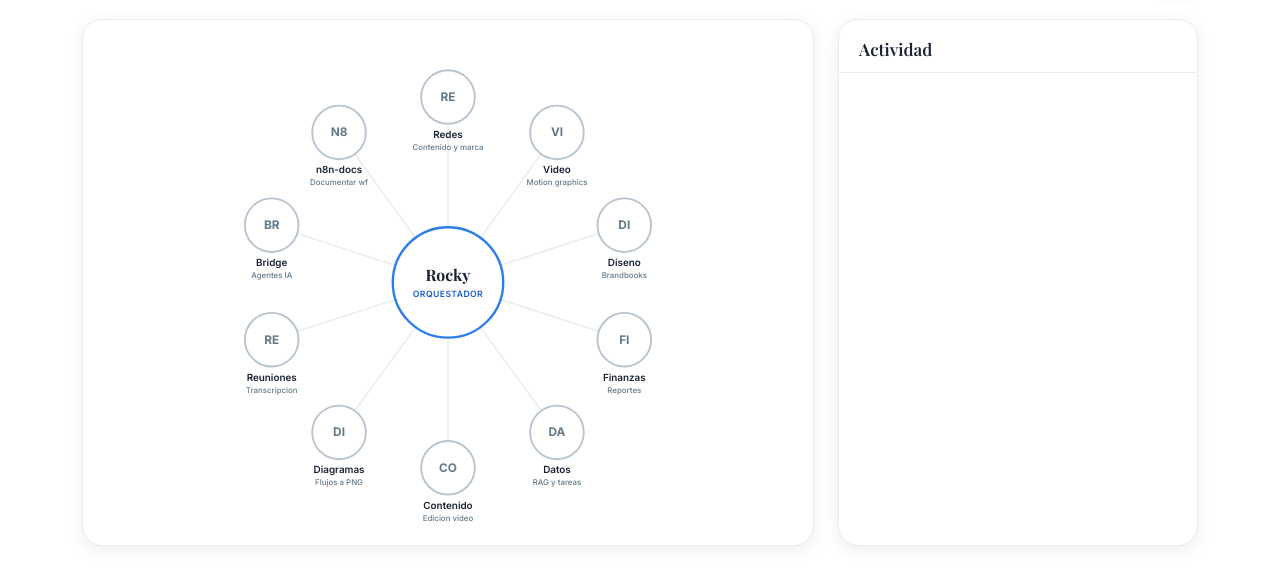
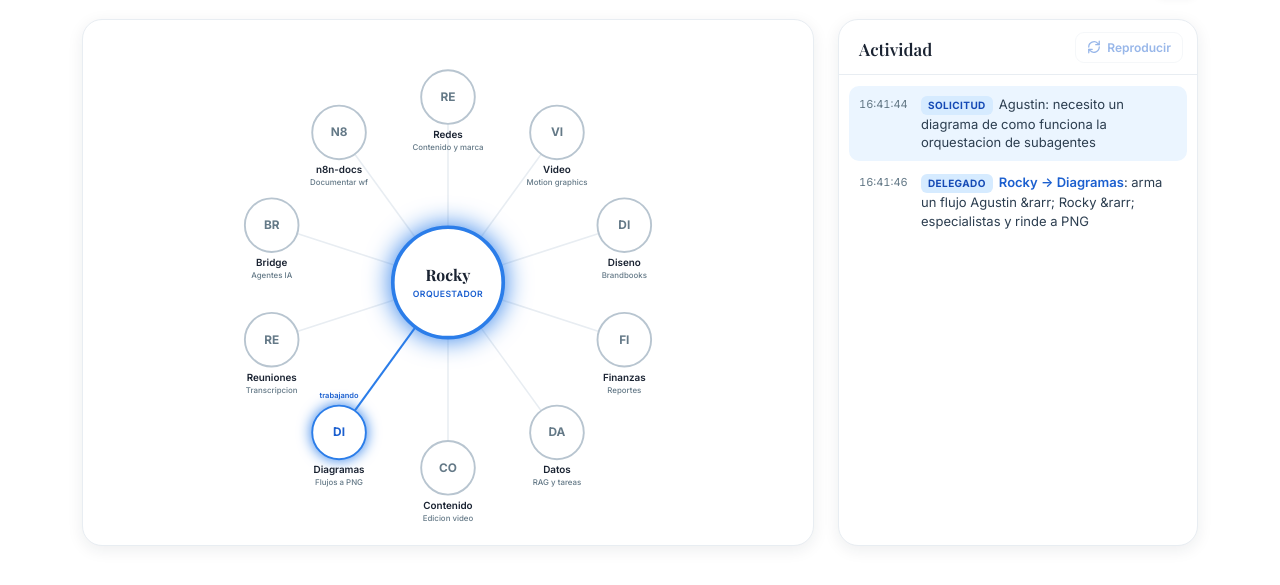
Before and after one commit to Agustin1231/visor-subagentes, a plain HTML site: page index.html in a window 1280 px wide. Shown: the part 75-660 px from the top of the page. Drawn offline with nearby package versions, Linux system fonts and the light colour scheme.

Commit message:
Visor: auto-reproduce la actividad al cargar y replay al hacer click

```diff
--- a/index.html
+++ b/index.html
@@ -41,8 +41,13 @@ h1{font-family:var(--font-serif);font-weight:700;color:var(--navy);font-size:28p
 .stage{background:var(--panel);border:1px solid var(--line);border-radius:20px;box-shadow:var(--shadow-md);padding:10px;position:relative;overflow:hidden}
 .stage svg{width:100%;height:auto;display:block}
 .panel{background:var(--panel);border:1px solid var(--line);border-radius:20px;box-shadow:var(--shadow-md);display:flex;flex-direction:column;overflow:hidden}
-.panel h2{font-family:var(--font-serif);font-size:17px;color:var(--navy);padding:18px 20px 12px;border-bottom:1px solid var(--line);font-weight:600}
-.log{flex:1;overflow:auto;padding:8px 10px;max-height:520px}
+.phead{display:flex;align-items:center;justify-content:space-between;border-bottom:1px solid var(--line)}
+.panel h2{font-family:var(--font-serif);font-size:17px;color:var(--navy);padding:18px 20px 14px;font-weight:600}
+.replay{display:inline-flex;align-items:center;gap:6px;cursor:pointer;border:1px solid var(--line);background:var(--panel);color:var(--blue-600);font-family:var(--font-sans);font-weight:600;font-size:12px;padding:7px 11px;border-radius:9px;margin-right:14px;transition:.2s}
+.replay:hover{border-color:var(--blue-500);background:var(--blue-50)}
+.replay:disabled{opacity:.45;cursor:default}
+.replay svg{width:14px;height:14px}
+.log{flex:1;overflow:auto;padding:8px 10px;max-height:520px;cursor:pointer}
 .entry{display:flex;gap:10px;padding:9px 10px;border-radius:10px;margin:3px 0;font-size:13px;line-height:1.45;animation:in .35s ease}
 .entry .t{color:var(--dark-gray);font-variant-numeric:tabular-nums;font-size:11px;padding-top:2px;min-width:52px}
 .entry .b{flex:1;color:var(--charcoal)}
@@ -90,8 +95,14 @@ h1{font-family:var(--font-serif);font-weight:700;color:var(--navy);font-size:28p
       <svg id="graph" viewBox="0 0 900 640" preserveAspectRatio="xMidYMid meet"></svg>
     </div>
     <div class="panel">
-      <h2>Actividad</h2>
-      <div class="log" id="log"></div>
+      <div class="phead">
+        <h2>Actividad</h2>
+        <button class="replay" id="replayBtn" title="Reproducir de nuevo">
+          <svg viewBox="0 0 24 24" fill="none" stroke="currentColor" stroke-width="2.2" stroke-linecap="round" stroke-linejoin="round"><path d="M21 2v6h-6"/><path d="M3 12a9 9 0 0115.5-6.3L21 8"/><path d="M3 22v-6h6"/><path d="M21 12a9 9 0 01-15.5 6.3L3 16"/></svg>
+          Reproducir
+        </button>
+      </div>
+      <div class="log" id="log" title="Click para reproducir de nuevo"></div>
     </div>
   </div>
 </div>
@@ -210,7 +221,29 @@ function setTheme(t){document.documentElement.setAttribute('data-theme',t);btn.i
 btn.onclick=()=>setTheme(document.documentElement.getAttribute('data-theme')==='dark'?'light':'dark');
 setTheme((()=>{try{return localStorage.getItem('visorTheme')||'light'}catch(e){return 'light'}})());
 
+/* demo scenario: una orquestacion real (delegacion al agente de diagramas) */
+const STEPS=[
+  {d:1400, fn:()=>viz.request('Agustin: necesito un diagrama de como funciona la orquestacion de subagentes')},
+  {d:1800, fn:()=>viz.delegate('diagramas','arma un flujo Agustin &rarr; Rocky &rarr; especialistas y rinde a PNG')},
+  {d:2000, fn:()=>viz.agentMsg('diagramas','escribo el .d2 y corro el render')},
+  {d:2200, fn:()=>viz.done('diagramas','PNG renderizado (orquestador.png)')},
+  {d:1600, fn:()=>viz.deliver('Rocky: diagrama listo y enviado por Telegram')},
+];
+let playTimers=[];
+const replayBtn=document.getElementById('replayBtn');
+function play(){
+  playTimers.forEach(clearTimeout);playTimers=[];
+  viz.reset();
+  replayBtn.disabled=true;
+  let t=0;
+  STEPS.forEach(s=>{t+=s.d;playTimers.push(setTimeout(s.fn,t));});
+  playTimers.push(setTimeout(()=>{replayBtn.disabled=false;},t+200));
+}
+replayBtn.onclick=play;
+logEl.onclick=()=>{if(!replayBtn.disabled)play();};
+
 build();
+play();
 </script>
 </body>
 </html>
```
